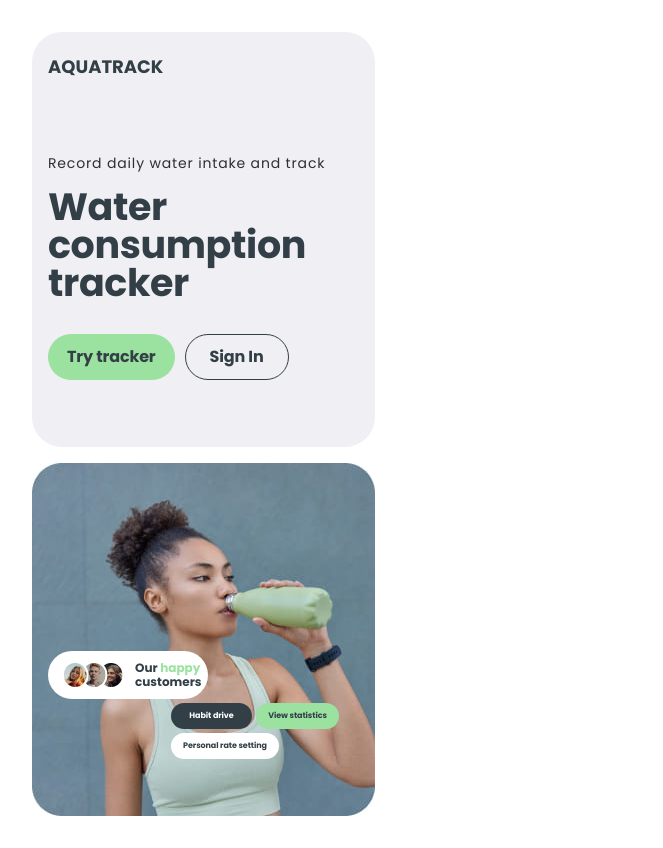
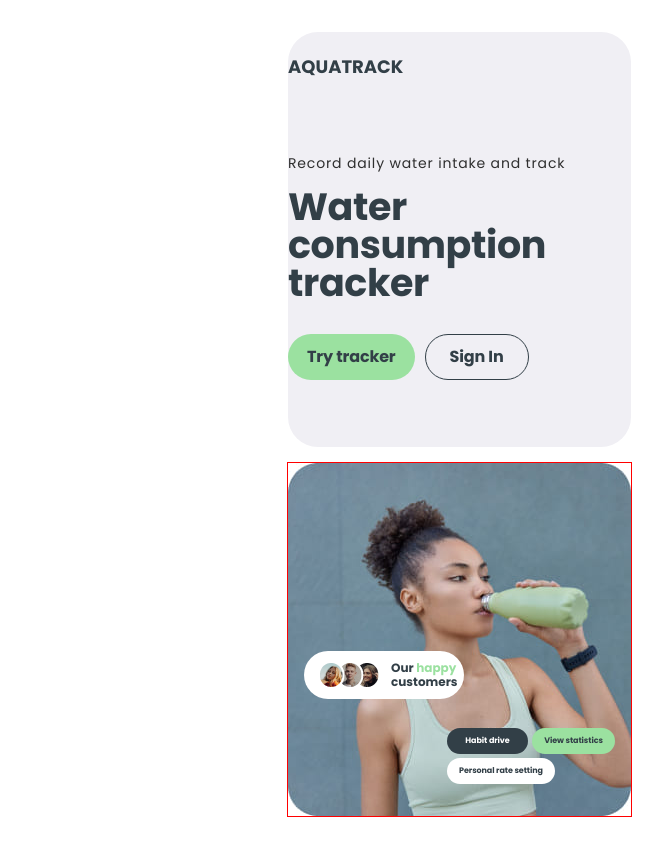
Before and after one commit to andrew-sistuk/WaterIn, a React (Vite) app: page / in a window 1280 px wide. Shown: the whole page, without its empty margins (0-663 px from the left). Built offline with nearby package versions, Linux system fonts and the light colour scheme.

Commit message:
не працюють розміри

```diff
--- a/src/components/AdvantagesSection/AdvantagesSection.jsx
+++ b/src/components/AdvantagesSection/AdvantagesSection.jsx
@@ -10,7 +10,9 @@ export default function AdvantagesSection() {
         <source srcSet={`${img1x} 1x, ${img2x} 2x`} type="image/jpeg" />
         <img src={img1x} alt="girl with a bottle of water" />
       </picture>
-      <Customers />
+      <div className={styles.CustomersWripper}>
+        <Customers />
+      </div>
       <ul className={styles.advantagesList}>
         <li className={styles.advHabit}>
           <p>Habit drive</p>
--- a/src/components/AdvantagesSection/AdvantagesSection.module.css
+++ b/src/components/AdvantagesSection/AdvantagesSection.module.css
@@ -3,7 +3,7 @@
     height: 100%;
     position: relative;
 
-    /* outline: 1px solid red; */
+    outline: 1px solid red;
 }
 
 .advantagesList{
@@ -14,10 +14,15 @@
     width: 168px;
 
     position: absolute;
-    top: 240px;
-    left: 139px;
+    bottom: 32px;
+    right: 16px;
 }
 
+.CustomersWripper {
+    position: absolute;
+    top: 188px;
+    left: 16px;
+}
 .advHabit{
     background-color: var(--main-black-gray-color);
     color: #fff;
--- a/src/components/Customers/Customers.module.css
+++ b/src/components/Customers/Customers.module.css
@@ -4,22 +4,18 @@
 
     display: flex;
     background-color: #fff;
-    justify-content: center;
     align-items: center;
 
-    position: absolute;
-    top: 188px;
-    left: 16px;
+    /* position: absolute; */
 
     border-radius: 30px;
 }
 .customersListContainer{
-    position: relative;
-        width: 100%;
-        height: 48px;
-        display: flex;
-        justify-content: center;
-        align-items: center;
+    width: 100%;
+    height: 48px;
+    display: flex;
+    justify-content: center;
+    align-items: center;
 }
 .customersList {
     list-style: none;
--- a/src/components/WelcomeSection/WelcomeSection.jsx
+++ b/src/components/WelcomeSection/WelcomeSection.jsx
@@ -4,13 +4,15 @@ import styles from './WelcomeSection.module.css';
 
 export default function WelcomeSection() {
   return (
-    <section className={styles.welcomeSection}>
+    // <section className="container">
+    <div className={styles.welcomeSection}>
       <Logo />
       <div className={styles.container}>
         <h2 className={styles.subtitle}>Record daily water intake and track</h2>
         <h1 className={styles.title}>Water consumption tracker</h1>
       </div>
       <Navigation />
-    </section>
+    </div>
+    // </section>
   );
 }
--- a/src/components/WelcomeSection/WelcomeSection.module.css
+++ b/src/components/WelcomeSection/WelcomeSection.module.css
@@ -1,17 +1,18 @@
-.container{
-    max-width: 311px;
-}
+
 .welcomeSection{
     background-color: var(--main-gray-color);
     border-radius: 30px;
     max-width: 343px;
     height: auto;
     padding-top: 24px;
-    padding-left: 16px;
-    padding-right: 16px;
+    /* padding-left: 16px;
+    padding-right: 16px; */
     padding-bottom: 67px;
 
     /* outline: 1px solid red; */
+}
+.container {
+    max-width: 311px;
 }
 .subtitle {
     margin-top: 74px;
--- a/src/pages/HomePage/HomePage.jsx
+++ b/src/pages/HomePage/HomePage.jsx
@@ -5,9 +5,11 @@ import WelcomeSection from '../../components/WelcomeSection/WelcomeSection';
 
 export default function HomePage() {
   return (
-    <div className={styles.container}>
-      <WelcomeSection />
-      <AdvantagesSection />
-    </div>
+    <section className="container">
+      <div className={styles.container}>
+        <WelcomeSection />
+        <AdvantagesSection />
+      </div>
+    </section>
   );
 }
```
